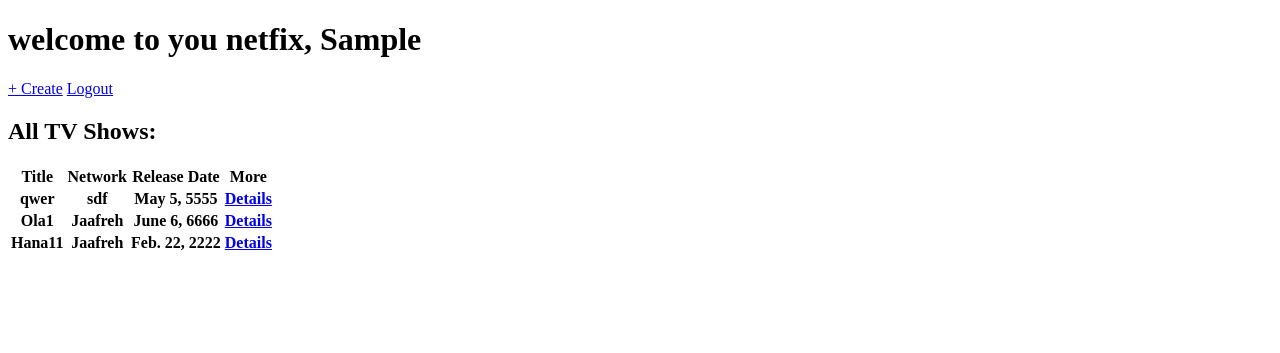
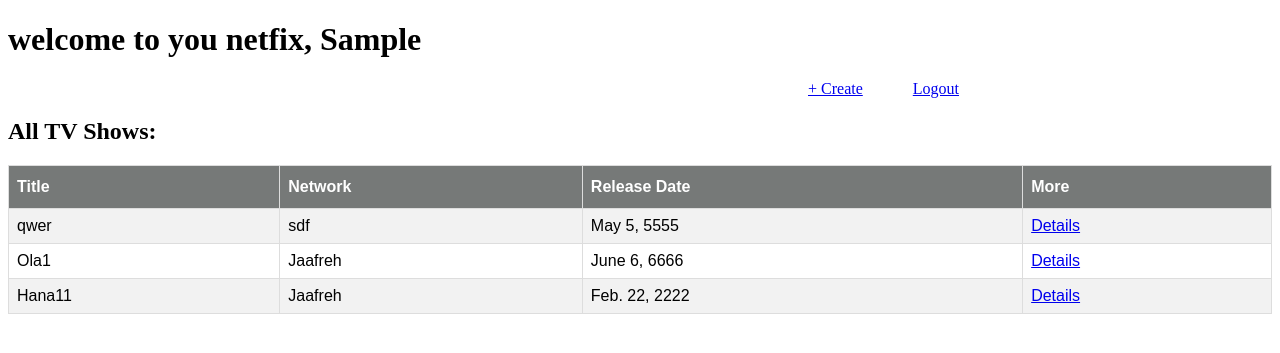
Before and after one commit to OlaJaafreh/ExamB, a Django app: template exam/templates/shows.html in a window 1280 px wide. Shown: the top 353 px of the page. Run offline with Django 5.2, Linux system fonts and the light colour scheme; the template is opened without the code that fills it: values that come from a table or form of the project are taken from there, others are empty; the visitor is signed in with stand-in values (Sample User, id 1); data comes from the database, SQL or seed files in the repository; both versions use the stored data as it was after the commit.

Commit message:
with CSS

```diff
--- /dev/null
+++ b/exam/static/tvShows.css
@@ -0,0 +1,90 @@
+#customers {
+    font-family: Arial, Helvetica, sans-serif;
+    border-collapse: collapse;
+    width: 100%;
+    margin-bottom: 20px;
+  }
+
+  #customers td, #customers th {
+    border: 1px solid #ddd;
+    padding: 8px;
+  }
+
+  #customers tr:nth-child(even){background-color: #f2f2f2;}
+
+  #customers tr:hover {background-color: #ddd;}
+
+  #customers th {
+    padding-top: 12px;
+    padding-bottom: 12px;
+    text-align: left;
+    background-color: #767978;
+    color: white;
+  }
+
+  .CrLo{
+    display: flex;
+    align-items: center;
+    /* justify-content: space-around; */
+  }
+
+  .cre{
+    margin-left: 800px;
+    margin-right: 50px;
+  }
+
+  .header{
+    display: flex;
+    /* justify-content: center; */
+    align-items: center;
+  }
+
+  .rec{
+margin-right: 300px;
+  }
+
+  .sh{
+    margin-right: 100px;
+  }
+
+  .shh{
+    margin-left: 380px;
+    margin-right: 100px;
+  }
+
+  #newTable td{
+    padding: 10px;
+  }
+
+  #newTable td input{
+
+    border: solid black;
+  }
+
+  #newTable td textarea{
+
+    border: solid black;
+  }
+
+  .addBtn{
+    height: 30px;
+    width: 100px;
+    border: solid black;
+    margin-left: 180px;
+  }
+
+  .contt{
+    border: solid black;
+    width: 500px;
+    margin: 20px;
+    padding: 30px;
+  }
+
+  .Reomm{
+    margin-bottom: 40px
+  }
+
+  .contt h3{
+
+    padding-bottom: 20px;
+  }
--- a/exam/templates/shows.html
+++ b/exam/templates/shows.html
@@ -4,15 +4,19 @@
     <meta charset="UTF-8">
     <meta name="viewport" content="width=device-width, initial-scale=1.0">
     <title>TV Shows</title>
+    {% load static %}
+    <link rel="stylesheet" href="{% static 'tvShows.css' %}">
 </head>
 <body>
     <h1>welcome to you netfix, {{user.first_name}}</h1>
 
-    <a href="{% url 'newShow'%}">+ Create</a>
+    <div class="CrLo">
+    <a class="cre" href="{% url 'newShow'%}">+ Create</a>
     <a href="{% url 'logout'%}">Logout</a>
+</div>
 
     <h2>All TV Shows:</h2>
-     <table>
+     <table  id="customers">
         <tr>
             <th>Title</th>
             <th>Network</th>
@@ -22,13 +26,13 @@
 
         {%for show in shows%}
         <tr>
-            <th>{{show.title}}</th>
-            <th>{{show.network}}</th>
-            <th>{{show.releaseDate}}</th>
+            <td>{{show.title}}</td>
+            <td>{{show.network}}</td>
+            <td>{{show.releaseDate}}</td>
             {%if user == show.user%}
-            <th><a href="{% url 'delete' show.id%}">Delete</a> | <a href="{% url 'editShow' show.id%}">Edit</a></th>
+            <td><a href="{% url 'delete' show.id%}">Delete</a> | <a href="{% url 'editShow' show.id%}">Edit</a></td>
             {%else%}
-            <th><a href="{% url 'details' show.id%}">Details</a></th>
+            <td><a href="{% url 'details' show.id%}">Details</a></td>
             {%endif%}
         </tr>
         {%endfor%}
```
Also changed, not shown: exam/templates/details.html (+12 -3 lines), exam/templates/editShow.html (+10 -5 lines), exam/templates/newShow.html (+9 -4 lines), db.sqlite3.
